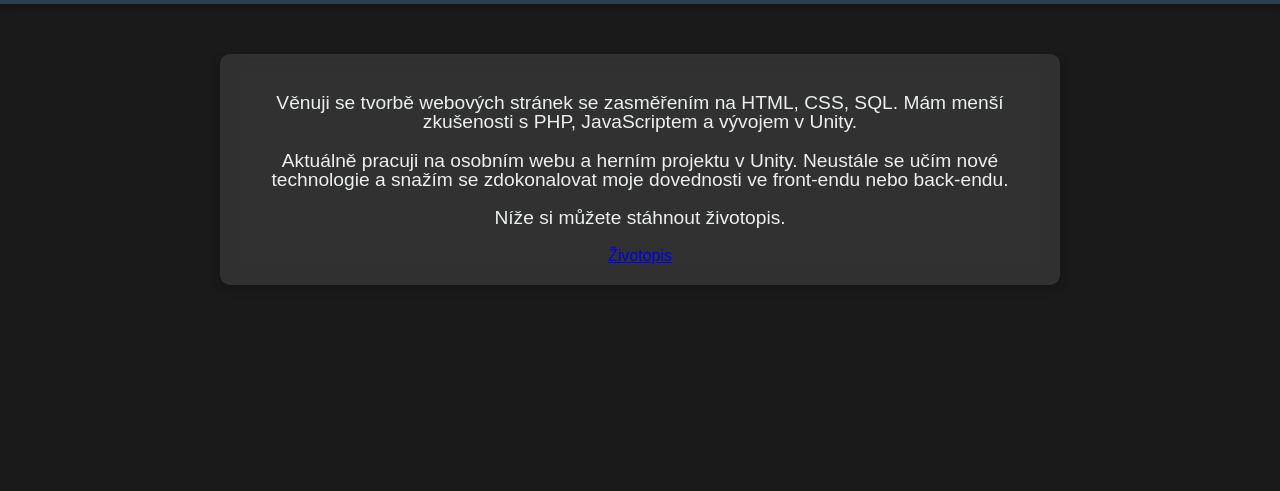
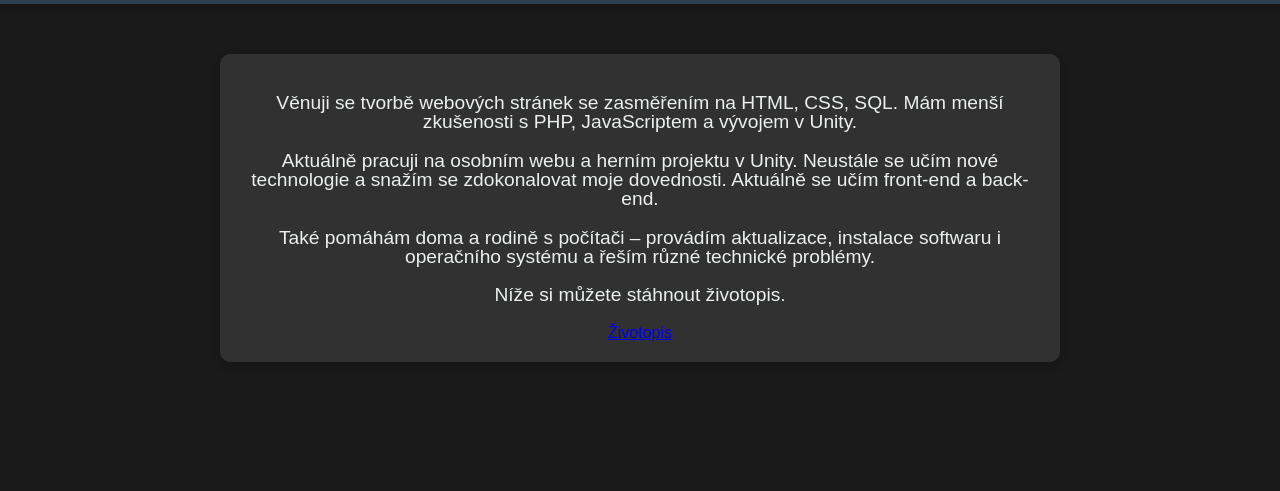
Before and after one commit to davidmatyas10/david-matyas, a plain HTML site: page about_me.html in a window 1280 px wide. Shown: the part 86-577 px from the top of the page. Drawn offline with Linux system fonts and the light colour scheme.

Commit message:
přidání informací na stránku o mně

```diff
--- a/about_me.html
+++ b/about_me.html
@@ -32,9 +32,11 @@
         </p>
         <p>
             Aktuálně pracuji na osobním webu a herním projektu v Unity. Neustále se učím nové technologie
-            a snažím se zdokonalovat moje dovednosti ve front-endu nebo back-endu.
+            a snažím se zdokonalovat moje dovednosti. Aktuálně se učím front-end a back-end.
         </p>
-
+        <p>
+            Také pomáhám doma a rodině s počítači – provádím aktualizace, instalace softwaru i operačního systému a řeším různé technické problémy.
+        </p>
         <p>Níže si můžete stáhnout životopis.</p>
         <a href="David_Matyáš_CV.pdf" download>Životopis</a>
     </main>
```
